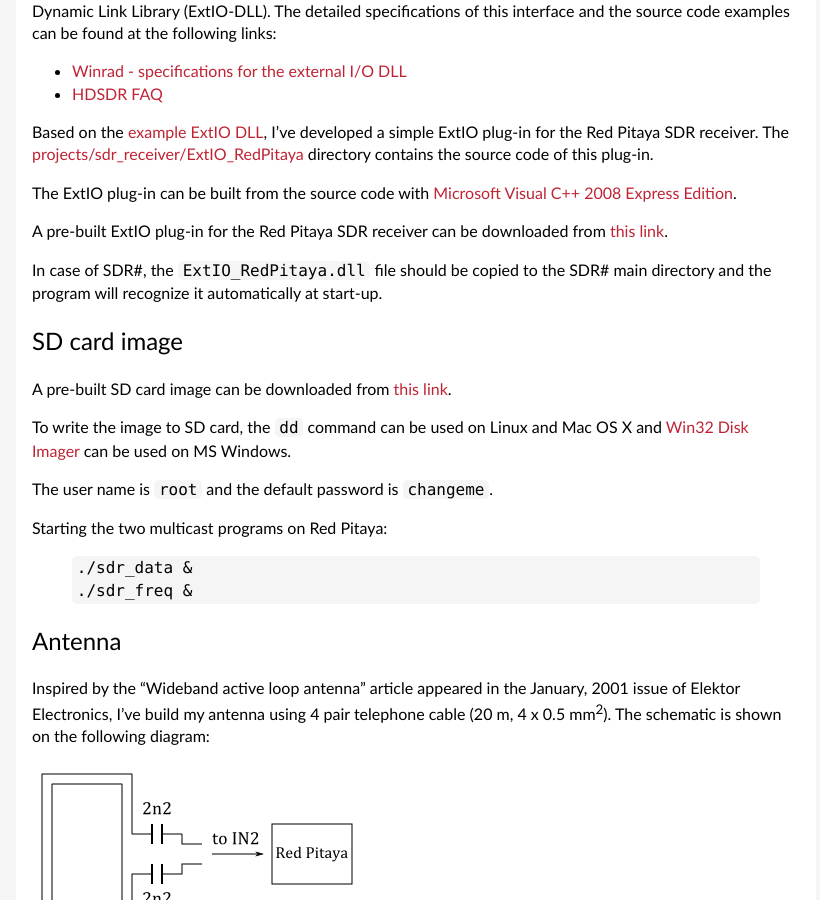
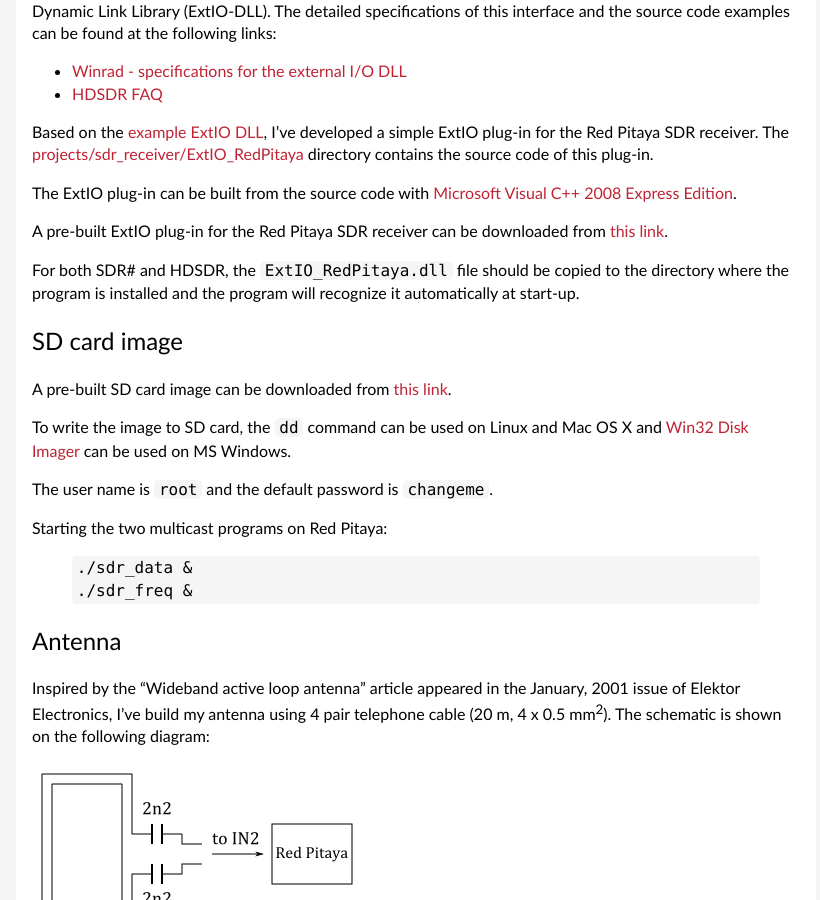
Before and after one commit to pavel-demin/red-pitaya-notes, a Jekyll site: the page built from sdr-receiver.md, in a window 1280 px wide and 900 px high, scrolled down 1722 px. Shown: the whole window, without its empty margins (224-1044 px from the left). Built offline with Jekyll 4.4.1, drawn with Linux system fonts in a browser that asks for light colours.

Commit message:
update installation instructions for HDSDR

```diff
--- a/sdr-receiver.md
+++ b/sdr-receiver.md
@@ -67,7 +67,7 @@ The ExtIO plug-in can be built from the source code with [Microsoft Visual C++ 2
 
 A pre-built ExtIO plug-in for the Red Pitaya SDR receiver can be downloaded from [this link](https://googledrive.com/host/0B-t5klOOymMNfmJ0bFQzTVNXQ3RtWm5SQ2NGTE1hRUlTd3V2emdSNzN6d0pYamNILW83Wmc/ExtIO_RedPitaya.dll).
 
-In case of SDR#, the `ExtIO_RedPitaya.dll` file should be copied to the SDR# main directory and the program will recognize it automatically at start-up.
+For both SDR# and HDSDR, the `ExtIO_RedPitaya.dll` file should be copied to the directory where the program is installed and the program will recognize it automatically at start-up.
 
 SD card image
 -----
```
